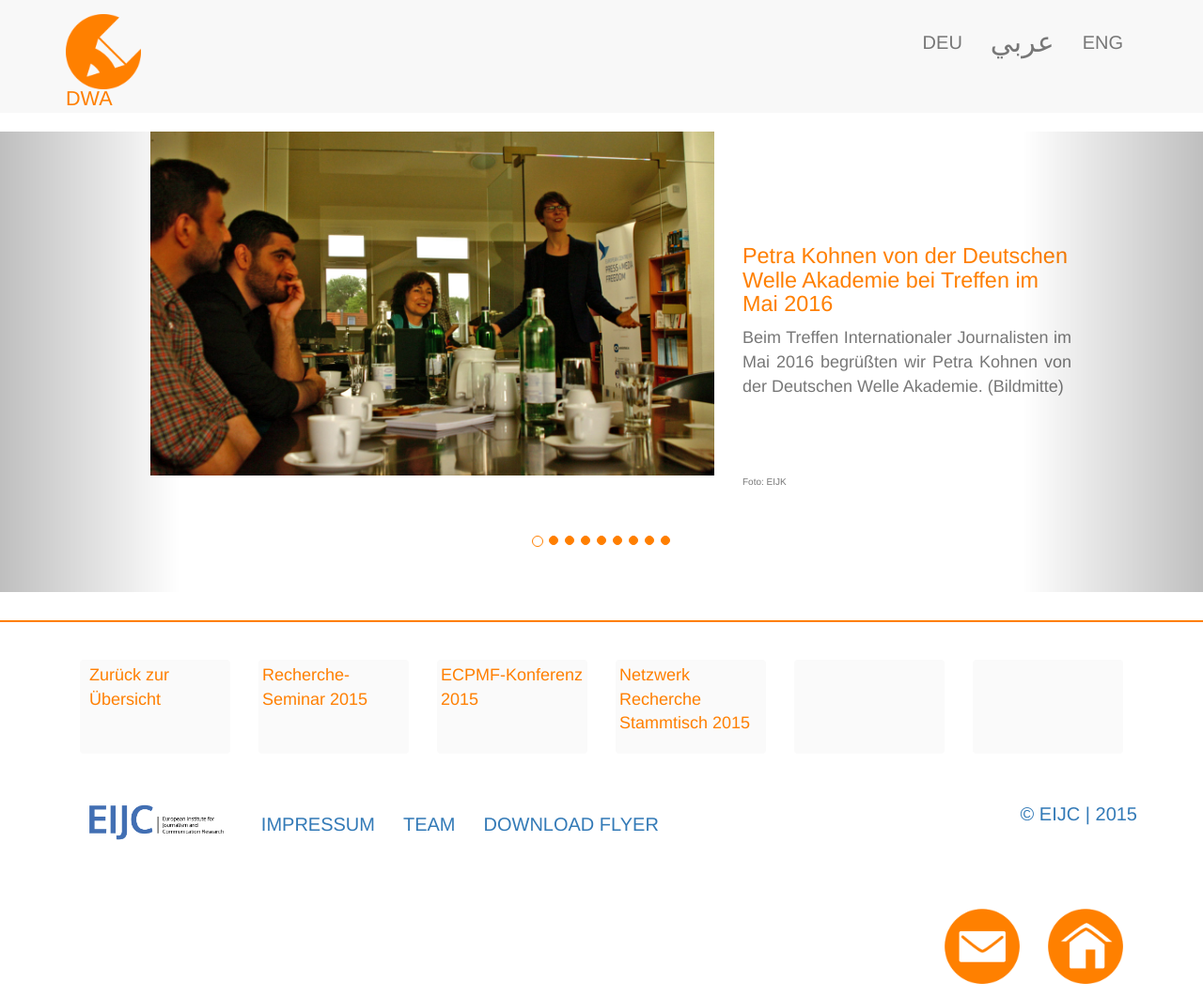
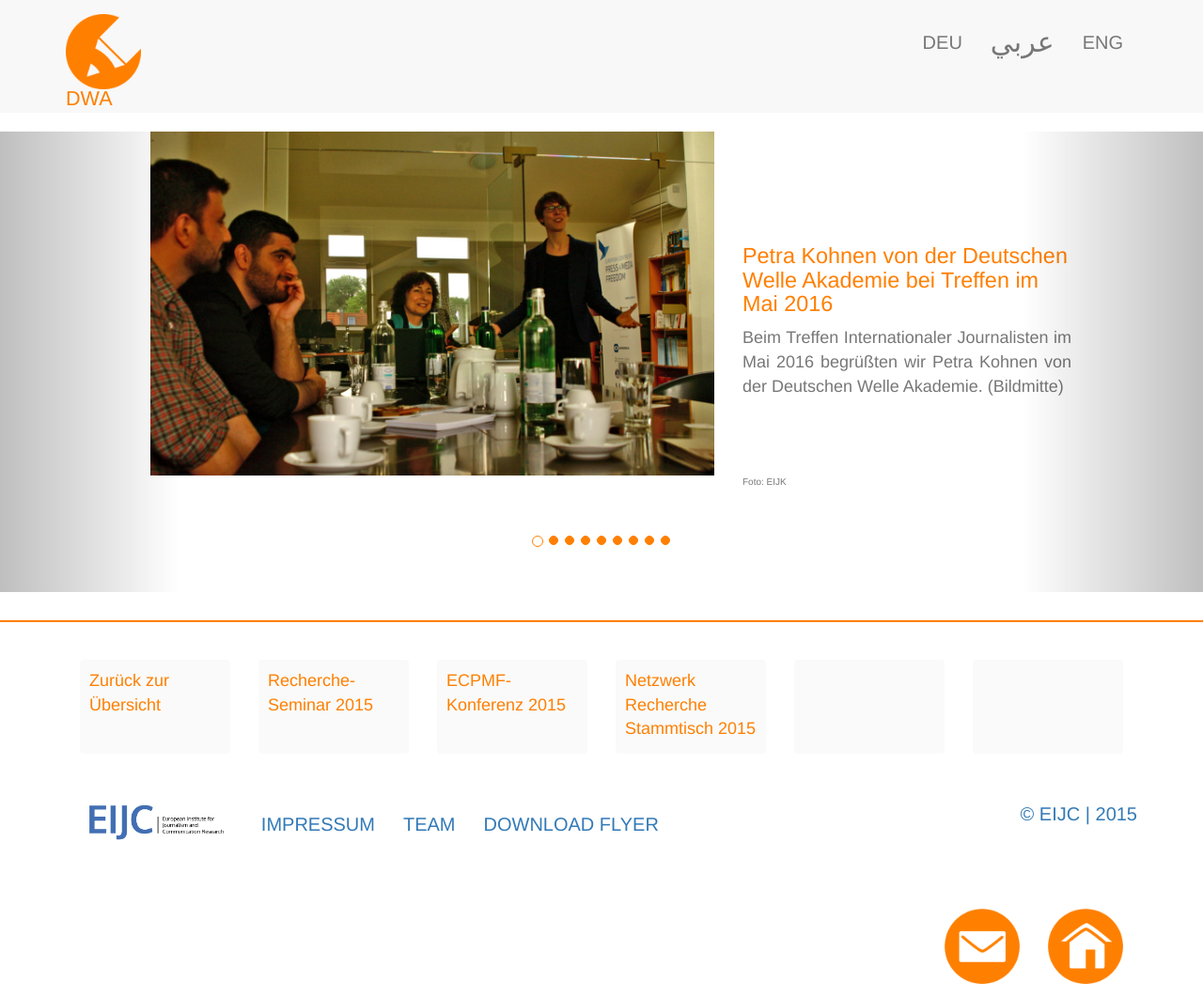
Before and after one commit to EIJC/TIJ, a Jekyll site: the page built from _posts/2016-05-26-dwa.html, in a window 1280 px wide and 1062 px high. Shown: the whole window at 94% size. Built offline with Jekyll 4.4.1, drawn with Linux system fonts in a browser that asks for light colours; nearby versions of some CDN libraries.

Commit message:
Update 2016-05-26-dwa.html

```diff
--- a/_posts/2016-05-26-dwa.html
+++ b/_posts/2016-05-26-dwa.html
@@ -104,32 +104,32 @@ Ganz herzlich danken m&ouml;chten wir Sabine Witt von Engagement Global (g.l.i.B
 	<div class="row">
 		</div>
 		<div class="col-md-2">
-                <p><a href="http://treffen.eijc.eu/de.html " class="thumbnail" style="background-color:#FAFAFA; width: 160px; height: 100px; border:0px; padding-left: 10px;">
+                <p><a href="http://treffen.eijc.eu/de.html " class="thumbnail" style="background-color:#FAFAFA; width: 160px; height: 100px; border:0px; padding: 10px;">
                  Zurück zur Übersicht
                 </a></p>
         	 </div>
 		<div class="col-md-2">
-                <p><a href="http://treffen.eijc.eu/2015/08/03/recherche-seminar.html" class="thumbnail" style="background-color:#FAFAFA; width: 160px; height: 100px; border:0px;">
+                <p><a href="http://treffen.eijc.eu/2015/08/03/recherche-seminar.html" class="thumbnail" style="background-color:#FAFAFA; width: 160px; height: 100px; border:0px;padding: 10px;">
                 Recherche-Seminar 2015
                 </a></p>
         	</div>
         	<div class="col-md-2">
-                <p><a href="http://treffen.eijc.eu/2015/10/08/ecpmf-konferenz-2015.html " class="thumbnail" style="background-color:#FAFAFA; width: 160px; height: 100px; border:0px;">
+                <p><a href="http://treffen.eijc.eu/2015/10/08/ecpmf-konferenz-2015.html " class="thumbnail" style="background-color:#FAFAFA; width: 160px; height: 100px; border:0px;padding: 10px;">
                 ECPMF-Konferenz 2015
                 </a></p>
         	 </div>
         	 <div class="col-md-2">
-                <p><a href="http://treffen.eijc.eu/2015/10/29/nr-stammtisch.html " class="thumbnail" style="background-color:#FAFAFA; width: 160px; height: 100px; border:0px;">
+                <p><a href="http://treffen.eijc.eu/2015/10/29/nr-stammtisch.html " class="thumbnail" style="background-color:#FAFAFA; width: 160px; height: 100px; border:0px;padding: 10px;">
                   Netzwerk Recherche Stammtisch 2015
                 </a></p>
         	 </div>
         	 <div class="col-md-2">
-                <p><a href=" " class="thumbnail" style="background-color:#FAFAFA; width: 160px; height: 100px; border:0px;">
+                <p><a href=" " class="thumbnail" style="background-color:#FAFAFA; width: 160px; height: 100px; border:0px;padding: 10px;">
 
                 </a></p>
         	 </div>
         	 <div class="col-md-2">
-                <p><a href=" " class="thumbnail" style="background-color:#FAFAFA; width: 160px; height: 100px; border:0px;">
+                <p><a href=" " class="thumbnail" style="background-color:#FAFAFA; width: 160px; height: 100px; border:0px;padding: 10px;">
 
                 </a></p>
 	</div>
```
